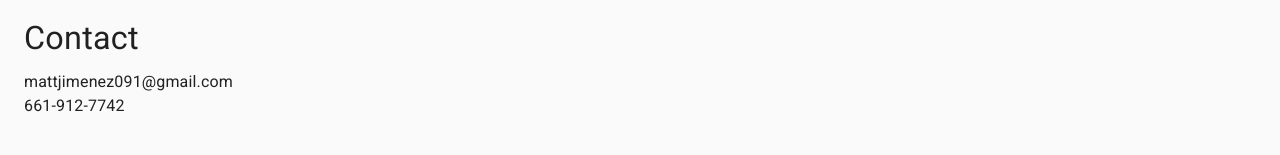
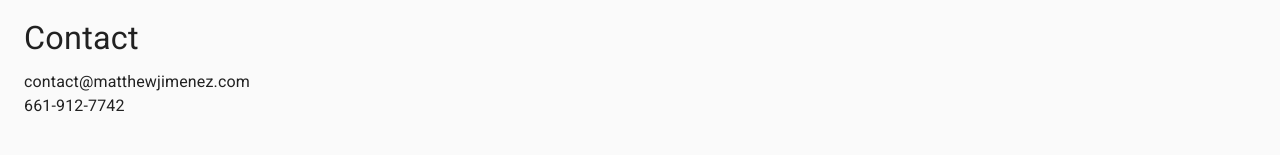
Before and after one commit to Matthew-Jimenez/portfolio, a React (Create React App) app: page / in a window 1280 px wide. Shown: the part 148-303 px from the top of the page. Built offline with nearby package versions, Linux system fonts and the light colour scheme.

Commit message:
update email

```diff
--- a/src/components/Contact/Contact.tsx
+++ b/src/components/Contact/Contact.tsx
@@ -12,7 +12,7 @@ const Contact: FC<IContactProps> = props => {
         Contact
       </Typography>
 
-      <Typography variant="body1">mattjimenez091@gmail.com</Typography>
+      <Typography variant="body1">contact@matthewjimenez.com</Typography>
       <Typography variant="body1">661-912-7742</Typography>
     </Box>
   );
```
